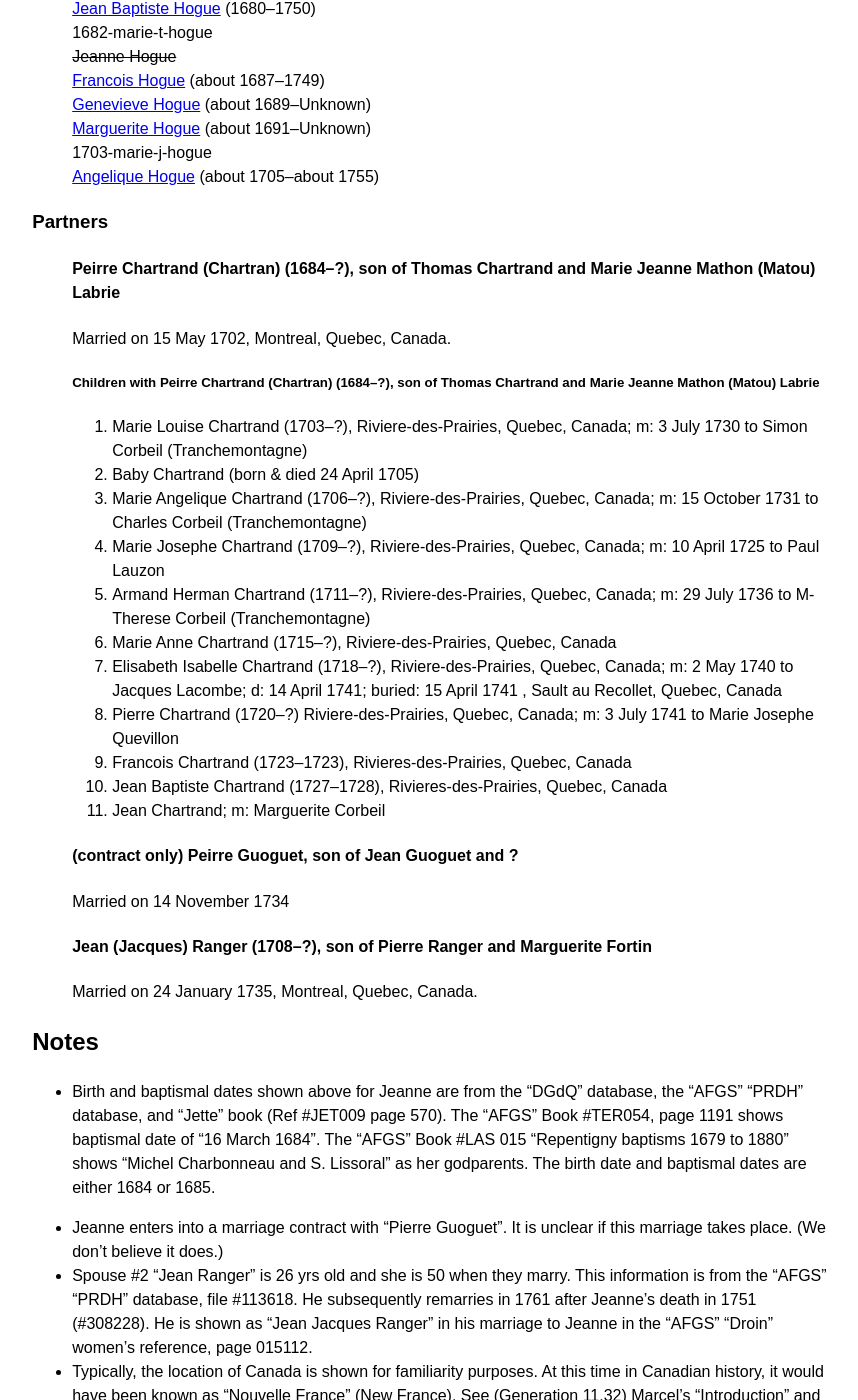
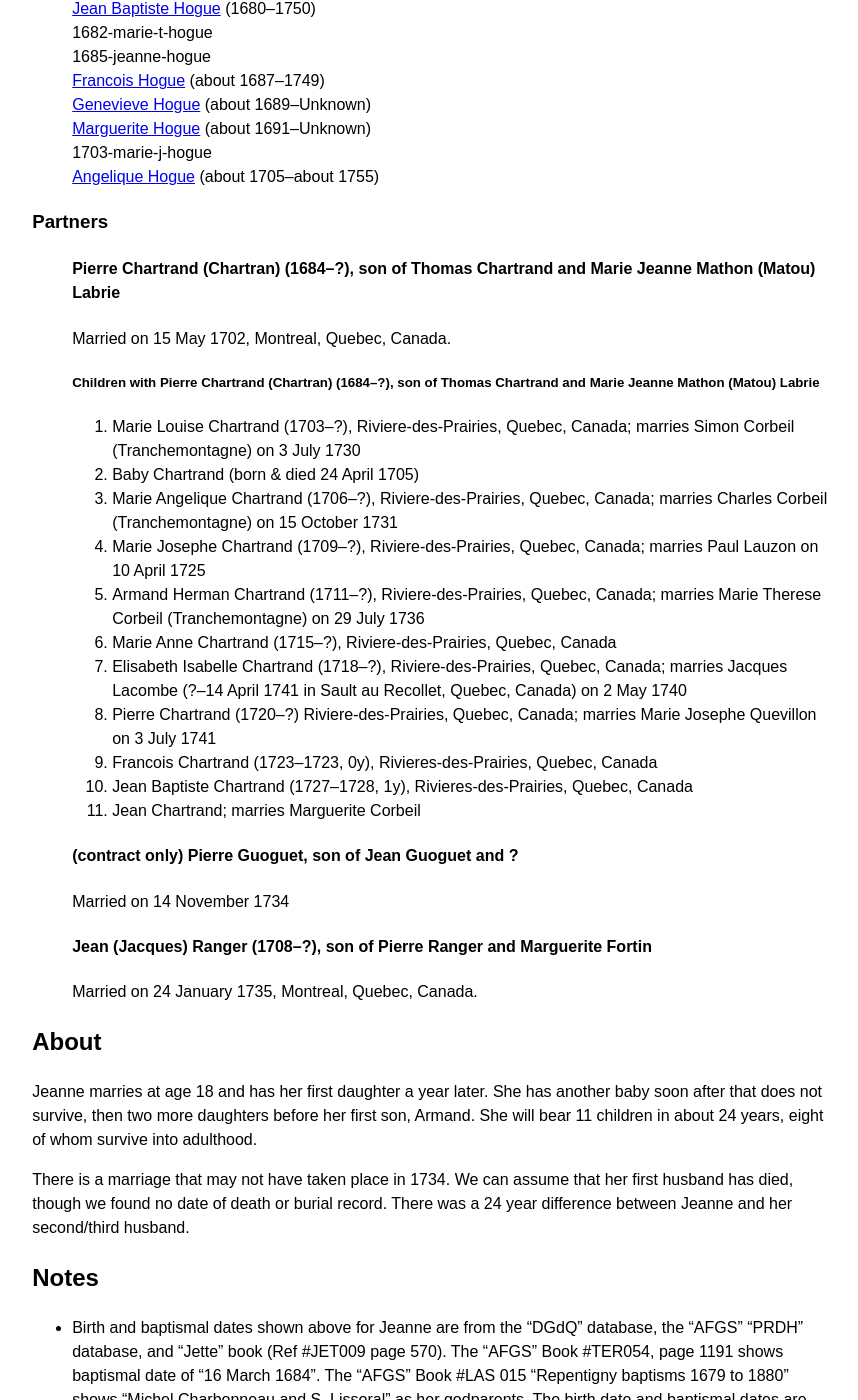
Before and after one commit to highchair/hogue-family-ancestry, a Jekyll site: the page built from _people/1684-jeanne-hogue.md, in a window 1280 px wide and 1400 px high, scrolled down 512 px. Shown: the whole window, without its empty margins (19-877 px from the left). Built offline with Jekyll 4.4.1, drawn with Linux system fonts in a browser that asks for light colours.

Commit message:
Correcting DOB

```diff
--- a/_people/1685-jeanne-hogue.md
+++ b/_people/1684-jeanne-hogue.md
@@ -28,36 +28,40 @@
 age-at-death: '67y 4m'
 
 partners:
-  - spouse: 'Peirre Chartrand (Chartran) (1684–?), son of Thomas Chartrand and Marie Jeanne Mathon (Matou) Labrie'
+  - spouse: 'Pierre Chartrand (Chartran) (1684–?), son of Thomas Chartrand and Marie Jeanne Mathon (Matou) Labrie'
     date: 1702-05-15
     location: 'Montreal, Quebec, Canada'
     children:
-      - child: 'Marie Louise Chartrand (1703–?), Riviere-des-Prairies, Quebec, Canada; m: 3 July 1730 to Simon Corbeil (Tranchemontagne)'
+      - child: 'Marie Louise Chartrand (1703–?), Riviere-des-Prairies, Quebec, Canada; marries Simon Corbeil (Tranchemontagne) on 3 July 1730'
       - child: 'Baby Chartrand (born & died 24 April 1705)'
-      - child: 'Marie Angelique Chartrand (1706–?), Riviere-des-Prairies, Quebec, Canada; m: 15 October 1731 to Charles Corbeil (Tranchemontagne)'
-      - child: 'Marie Josephe Chartrand (1709–?), Riviere-des-Prairies, Quebec, Canada; m: 10 April 1725 to Paul Lauzon'
-      - child: 'Armand Herman Chartrand (1711–?), Riviere-des-Prairies, Quebec, Canada; m: 29 July 1736 to M-Therese Corbeil (Tranchemontagne)'
-      - child: 'Marie Anne Chartrand	 (1715–?), Riviere-des-Prairies, Quebec, Canada'
-      - child: 'Elisabeth Isabelle Chartrand (1718–?), Riviere-des-Prairies, Quebec, Canada; m: 2 May 1740 to Jacques Lacombe; d: 14 April 1741; buried: 15 April 1741 , Sault au Recollet, Quebec, Canada'
-      - child: 'Pierre Chartrand (1720–?) Riviere-des-Prairies, Quebec, Canada; m: 3 July 1741 to Marie Josephe Quevillon'
-      - child: 'Francois Chartrand (1723–1723), Rivieres-des-Prairies, Quebec, Canada'
-      - child: 'Jean Baptiste Chartrand (1727–1728), Rivieres-des-Prairies, Quebec, Canada'
-      - child: 'Jean Chartrand; m: Marguerite Corbeil'
-  - spouse: '(contract only) Peirre Guoguet, son of Jean Guoguet and ?'
+      - child: 'Marie Angelique Chartrand (1706–?), Riviere-des-Prairies, Quebec, Canada; marries Charles Corbeil (Tranchemontagne) on 15 October 1731'
+      - child: 'Marie Josephe Chartrand (1709–?), Riviere-des-Prairies, Quebec, Canada; marries Paul Lauzon on 10 April 1725'
+      - child: 'Armand Herman Chartrand (1711–?), Riviere-des-Prairies, Quebec, Canada; marries Marie Therese Corbeil (Tranchemontagne) on 29 July 1736'
+      - child: 'Marie Anne Chartrand (1715–?), Riviere-des-Prairies, Quebec, Canada'
+      - child: 'Elisabeth Isabelle Chartrand (1718–?), Riviere-des-Prairies, Quebec, Canada; marries Jacques Lacombe (?–14 April 1741 in Sault au Recollet, Quebec, Canada) on 2 May 1740'
+      - child: 'Pierre Chartrand (1720–?) Riviere-des-Prairies, Quebec, Canada; marries Marie Josephe Quevillon on 3 July 1741'
+      - child: 'Francois Chartrand (1723–1723, 0y), Rivieres-des-Prairies, Quebec, Canada'
+      - child: 'Jean Baptiste Chartrand (1727–1728, 1y), Rivieres-des-Prairies, Quebec, Canada'
+      - child: 'Jean Chartrand; marries Marguerite Corbeil'
+  - spouse: '(contract only) Pierre Guoguet, son of Jean Guoguet and ?'
     date: 1734-11-14
     location:
   - spouse: 'Jean (Jacques) Ranger (1708–?), son of Pierre Ranger and Marguerite Fortin'
     date: 1735-01-24
     location: 'Montreal, Quebec, Canada'
-#    children:
-#      - child: 'Marie Marguerite Hogue (1705–1755) bm'
 
 ---
+
+## About
+
+Jeanne marries at age 18 and has her first daughter a year later. She has another baby soon after that does not survive, then two more daughters before her first son, Armand. She will bear 11 children in about 24 years, eight of whom survive into adulthood.
+
+There is a marriage that may not have taken place in 1734. We can assume that her first husband has died, though we found no date of death or burial record. There was a 24 year difference between Jeanne and her second/third husband.
+
 
 ## Notes
 
 + Birth and baptismal dates shown above for Jeanne are from the “DGdQ” database, the “AFGS” “PRDH” database, and “Jette” book (Ref #JET009 page 570). The “AFGS” Book #TER054, page 1191 shows baptismal date of “16 March 1684”. The “AFGS” Book #LAS 015 “Repentigny baptisms 1679 to 1880” shows “Michel Charbonneau and S. Lissoral” as her godparents. The birth date and baptismal dates are either 1684 or 1685.
-
 + Jeanne enters into a marriage contract with “Pierre Guoguet”. It is unclear if this marriage takes place. (We don’t believe it does.)
 + Spouse #2 “Jean Ranger” is 26 yrs old and she is 50 when they marry. This information is from the “AFGS” “PRDH” database, file #113618. He subsequently remarries in 1761 after Jeanne’s death in 1751 (#308228). He is shown as “Jean Jacques Ranger” in his marriage to Jeanne in the “AFGS” “Droin” women’s reference, page 015112.
 + Typically, the location of Canada is shown for familiarity purposes. At this time in Canadian history, it would have been known as “Nouvelle France” (New France). See (Generation 11.32) Marcel’s “Introduction” and “Story of Pierre” for additional information. _New France became the British Province of Quebec in 1763 after France ceded it in the Treaty of Paris at the end of the Seven Years’ War._
```
Also changed, not shown: other parts of _people/1684-jeanne-hogue.md (+1 -1 lines).
